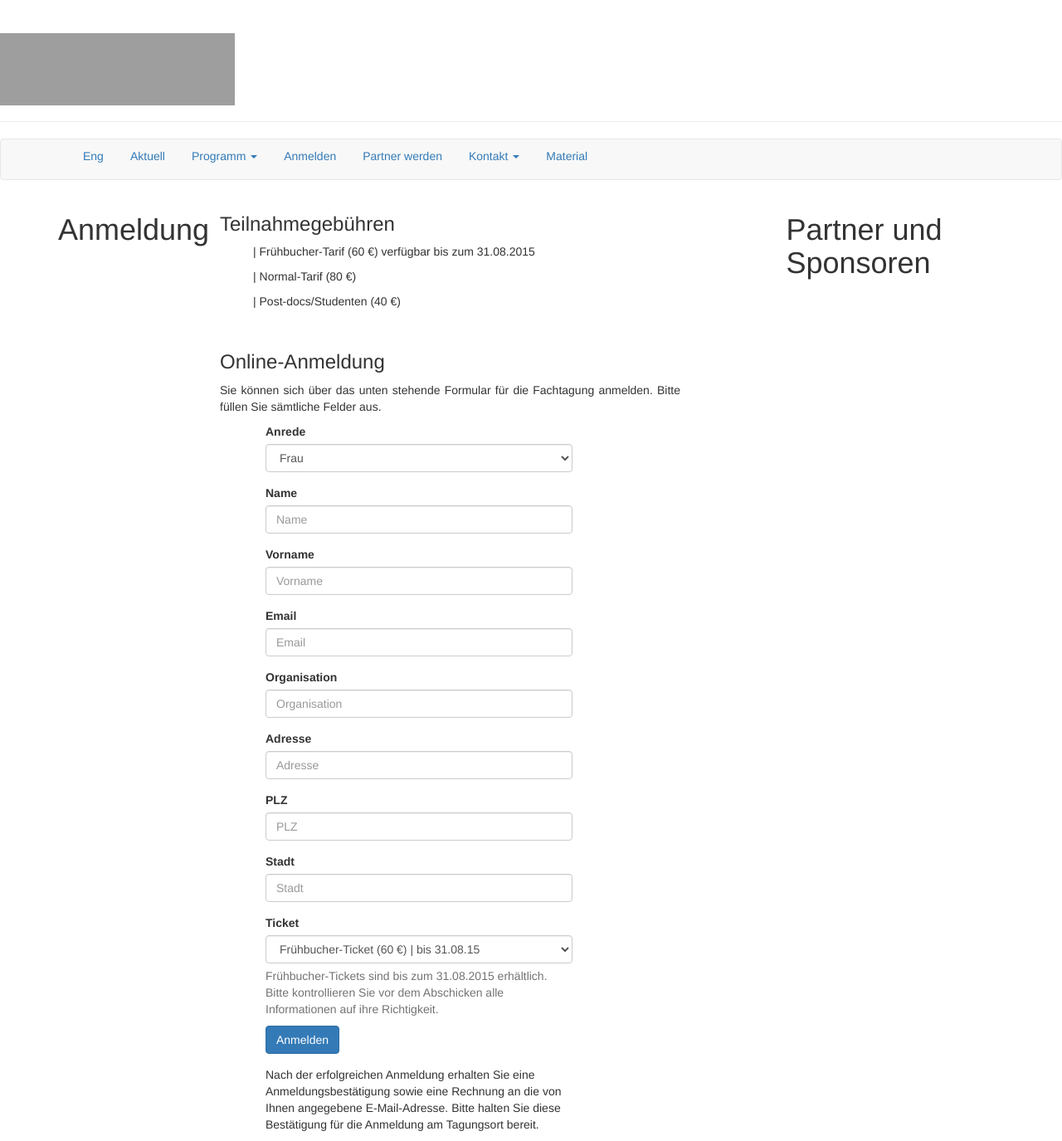
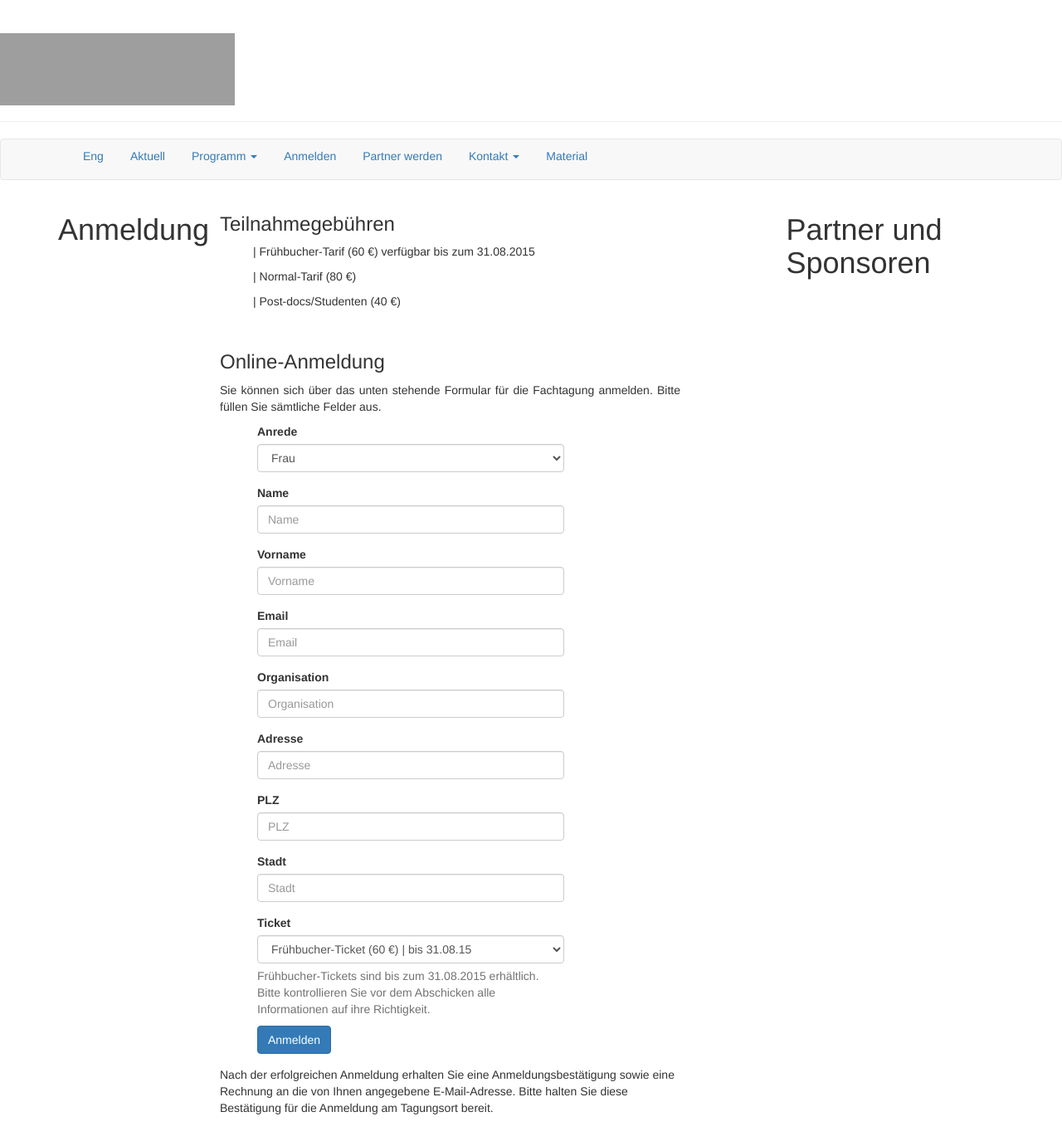
Before and after one commit to susedev/test, a Jekyll site: the page built from anmeldung.html, in a window 1280 px wide. Shown: the whole page at 83% size. Built offline with Jekyll 4.4.1, drawn with Linux system fonts in a browser that asks for light colours; nearby versions of some CDN libraries; grey boxes are pictures that could not be loaded.

Commit message:
Edit from JekyllCMS

```diff
--- a/anmeldung.html
+++ b/anmeldung.html
@@ -15,7 +15,7 @@ title: Anmeldung
 
 <p style="text-align: justify;">Sie k&ouml;nnen sich &uuml;ber das unten stehende Formular f&uuml;r die Fachtagung anmelden. Bitte f&uuml;llen Sie s&auml;mtliche Felder aus.</p>
 
-<div class="container" style="width:400px; margin-left: 40px; ">
+<div class="container" style="width:400px; margin-left: 30px; ">
 <form>
 <div class="form-group"><label for="Anrede">Anrede</label><select class="form-control"><option>Frau</option><option>Herr</option><option>Prof.</option><option>Dr.</option> </select></div>
 
@@ -37,7 +37,7 @@ title: Anmeldung
 
 <p class="help-block">Fr&uuml;hbucher-Tickets sind bis zum 31.08.2015 erh&auml;ltlich. Bitte kontrollieren Sie vor dem Abschicken alle Informationen auf ihre Richtigkeit.</p>
 <button class="btn btn-primary" type="submit">Anmelden</button></div>
+</form>
+</div>
 
 <p>Nach der erfolgreichen Anmeldung erhalten Sie eine Anmeldungsbest&auml;tigung sowie eine Rechnung an die von Ihnen angegebene E-Mail-Adresse. Bitte halten Sie diese Best&auml;tigung f&uuml;r die Anmeldung am Tagungsort bereit.</p>
-</form>
-</div>
```
